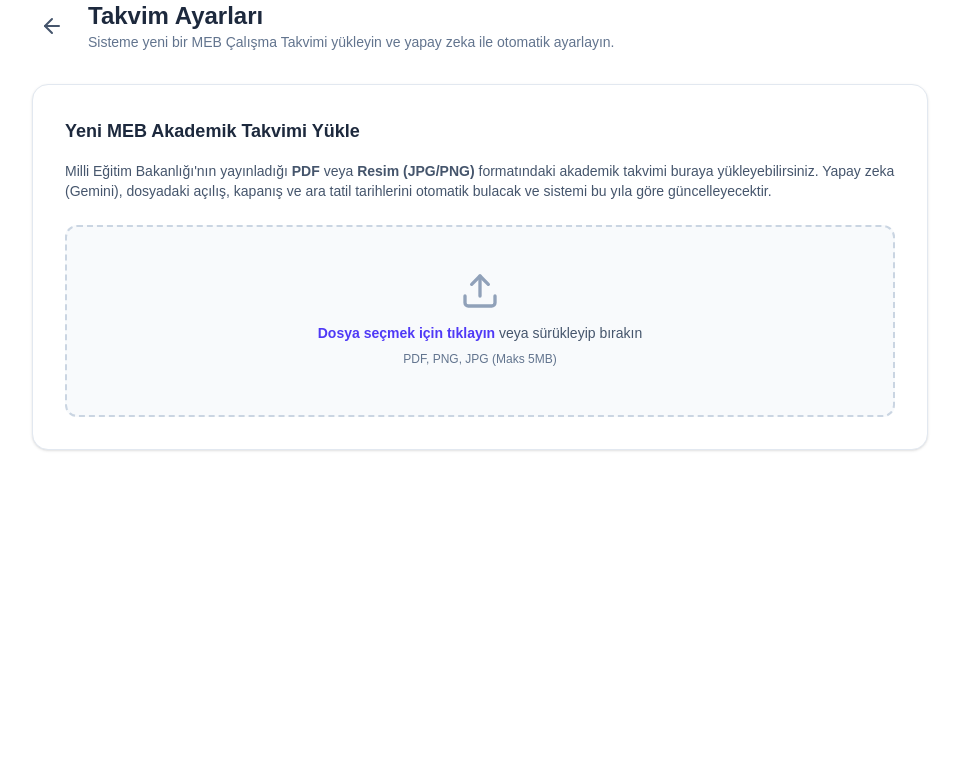
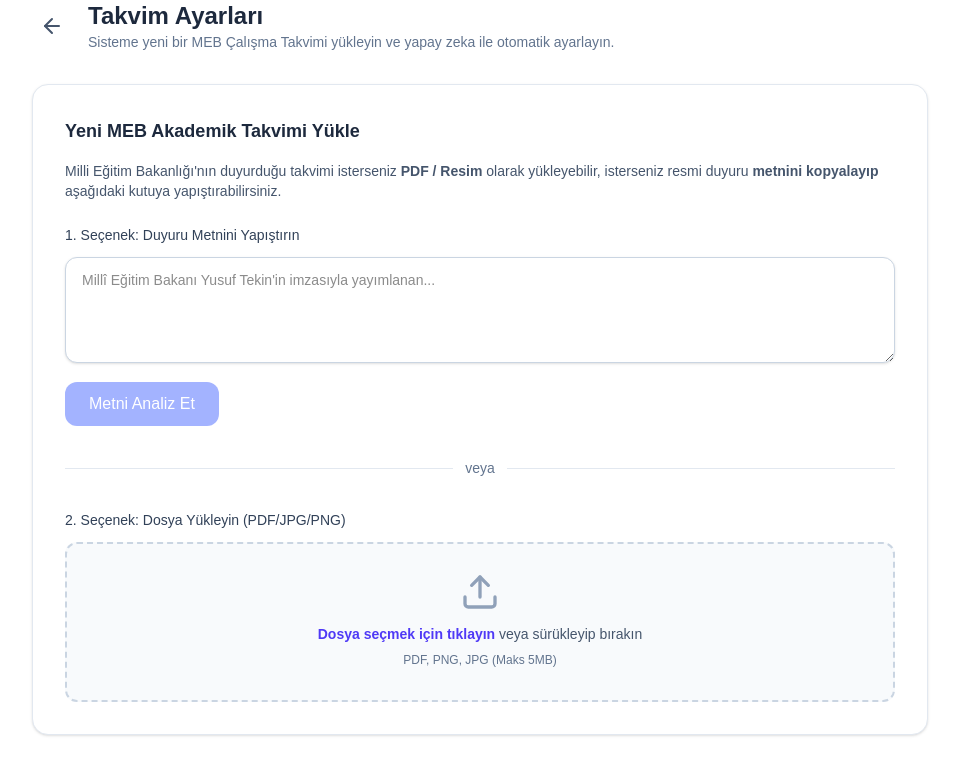
Before and after one commit to gokhanekerai/yillikplanasistani, a Next.js app in the folder saas/: page /app/settings in a window 1280 px wide. Shown: the top 774 px of the page, without its empty margins (160-1119 px from the left). Built offline with nearby package versions, Linux system fonts and the light colour scheme.

Commit message:
feat: takvim ayarlarina metin kopyalama destegi eklendi

```diff
--- a/saas/app/api/parse-calendar/route.js
+++ b/saas/app/api/parse-calendar/route.js
@@ -4,10 +4,10 @@
 
 export async function POST(req) {
   try {
-    const { fileBase64, mimeType } = await req.json();
+    const { fileBase64, mimeType, rawText } = await req.json();
 
-    if (!fileBase64 || !mimeType) {
-      return new Response(JSON.stringify({ error: "Dosya bulunamadı." }), { status: 400 });
+    if (!rawText && (!fileBase64 || !mimeType)) {
+      return new Response(JSON.stringify({ error: "Dosya veya metin bulunamadı." }), { status: 400 });
     }
 
     const apiKey = process.env.GEMINI_API_KEY;
@@ -28,15 +28,17 @@
 Tarih formatı KESİNLİKLE "YYYY-MM-DD" (Yıl-Ay-Gün) formatında olmalıdır!
 `;
 
-    const content = [
-      {
+    const content = [prompt];
+    if (rawText) {
+      content.push(rawText);
+    } else {
+      content.push({
         inlineData: {
           data: fileBase64,
           mimeType: mimeType
         }
-      },
-      prompt
-    ];
+      });
+    }
 
     const modelsToTry = [
       "gemini-2.5-flash",
--- a/saas/app/app/settings/page.js
+++ b/saas/app/app/settings/page.js
@@ -9,14 +9,63 @@
   const [status, setStatus] = useState("idle"); // idle, processing, success, error
   const [message, setMessage] = useState("");
   const [parsedJson, setParsedJson] = useState("");
+  const [rawText, setRawText] = useState("");
   const fileInputRef = useRef(null);
+
+  const processApiResponse = async (response) => {
+    if (!response.ok) {
+      const errData = await response.json().catch(() => null);
+      throw new Error(errData?.error || "Takvim işlenirken hata oluştu.");
+    }
+
+    const result = await response.json();
+    const calendarData = result.data;
+
+    // LocalStorage'a kaydet (Bu tarayıcı için hemen aktif olur)
+    saveCustomCalendar(calendarData.year, calendarData);
+
+    // Ekranda admin'e göstermek için JSON oluştur
+    const jsonOutput = `"${calendarData.year}": {
+  schoolStart: new Date("${calendarData.schoolStart}"),
+  schoolEnd: new Date("${calendarData.schoolEnd}"),
+  holidays: [
+${calendarData.holidays.map(h => `    { name: "${h.name}", start: new Date("${h.start}"), end: new Date("${h.end}") }`).join(",\n")}
+  ]
+}`;
+    setParsedJson(jsonOutput);
+    setStatus("success");
+    setMessage(`"${calendarData.year}" MEB Takvimi başarıyla çözümlendi ve tarayıcınıza kaydedildi! Artık Yıllık Plan Üret sayfasında bu yılı seçebilirsiniz.`);
+  };
+
+  const handleTextSubmit = async () => {
+    if (!rawText || rawText.trim().length < 20) return;
+
+    setStatus("processing");
+    setMessage("MEB Takvimi yapay zeka ile analiz ediliyor (Yaklaşık 5-10 saniye sürebilir)...");
+    setParsedJson("");
+
+    try {
+      const response = await fetch("/api/parse-calendar", {
+        method: "POST",
+        headers: { "Content-Type": "application/json" },
+        body: JSON.stringify({ rawText })
+      });
+      await processApiResponse(response);
+    } catch (err) {
+      console.error(err);
+      setStatus("error");
+      setMessage(err.message || "Bilinmeyen bir hata oluştu.");
+    } finally {
+      setRawText("");
+    }
+  };
 
   const handleFileUpload = async (e) => {
     const file = e.target.files[0];
     if (!file) return;
 
     setStatus("processing");
-    setMessage("MEB Takvimi yapay zeka ile analiz ediliyor (Yaklaşık 10-20 saniye sürebilir)...");
+    setMessage("MEB Takvim dosyası yapay zeka ile analiz ediliyor (Yaklaşık 10-20 saniye sürebilir)...");
     setParsedJson("");
 
     try {
@@ -42,30 +91,7 @@
         body: JSON.stringify({ fileBase64: base64Data, mimeType: mimeType })
       });
 
-      if (!response.ok) {
-        const errData = await response.json().catch(() => null);
-        throw new Error(errData?.error || "Takvim işlenirken hata oluştu.");
-      }
-
-      const result = await response.json();
-      const calendarData = result.data;
-
-      // LocalStorage'a kaydet (Bu tarayıcı için hemen aktif olur)
-      saveCustomCalendar(calendarData.year, calendarData);
-
-      // Ekranda admin'e göstermek için JSON oluştur
-      // Admin bunu alıp lib/holidays.js içine yapıştırabilir.
-      const jsonOutput = `"${calendarData.year}": {
-  schoolStart: new Date("${calendarData.schoolStart}"),
-  schoolEnd: new Date("${calendarData.schoolEnd}"),
-  holidays: [
-${calendarData.holidays.map(h => `    { name: "${h.name}", start: new Date("${h.start}"), end: new Date("${h.end}") }`).join(",\n")}
-  ]
-}`;
-      setParsedJson(jsonOutput);
-      setStatus("success");
-      setMessage(`"${calendarData.year}" MEB Takvimi başarıyla çözümlendi ve tarayıcınıza kaydedildi! Artık Yıllık Plan Üret sayfasında bu yılı seçebilirsiniz.`);
-
+      await processApiResponse(response);
     } catch (err) {
       console.error(err);
       setStatus("error");
@@ -93,8 +119,8 @@
       <div className="bg-white rounded-2xl shadow-sm border border-slate-200 p-6 md:p-8">
         <h2 className="text-lg font-semibold text-slate-800 mb-4">Yeni MEB Akademik Takvimi Yükle</h2>
         <p className="text-slate-600 mb-6 text-sm">
-          Milli Eğitim Bakanlığı'nın yayınladığı <strong>PDF</strong> veya <strong>Resim (JPG/PNG)</strong> formatındaki akademik takvimi buraya yükleyebilirsiniz.
-          Yapay zeka (Gemini), dosyadaki açılış, kapanış ve ara tatil tarihlerini otomatik bulacak ve sistemi bu yıla göre güncelleyecektir.
+          Milli Eğitim Bakanlığı'nın duyurduğu takvimi isterseniz <strong>PDF / Resim</strong> olarak yükleyebilir,
+          isterseniz resmi duyuru <strong>metnini kopyalayıp</strong> aşağıdaki kutuya yapıştırabilirsiniz.
         </p>
 
         {status === "error" && (
@@ -117,7 +143,39 @@
             <p className="text-slate-600 font-medium">{message}</p>
           </div>
         ) : (
-          <label className="flex flex-col items-center justify-center w-full h-48 border-2 border-slate-300 border-dashed rounded-xl cursor-pointer bg-slate-50 hover:bg-slate-100 transition-colors">
+          <div className="space-y-8">
+            {/* Metin Yapıştırma */}
+            <div className="space-y-3">
+              <label className="block text-sm font-medium text-slate-700">1. Seçenek: Duyuru Metnini Yapıştırın</label>
+              <textarea
+                value={rawText}
+                onChange={(e) => setRawText(e.target.value)}
+                placeholder="Millî Eğitim Bakanı Yusuf Tekin'in imzasıyla yayımlanan..."
+                className="w-full px-4 py-3 border border-slate-300 rounded-xl focus:ring-2 focus:ring-indigo-500 focus:border-indigo-500 outline-none transition-all bg-white text-sm shadow-sm resize-y"
+                rows="4"
+              />
+              <button
+                onClick={handleTextSubmit}
+                disabled={!rawText || rawText.trim().length < 20}
+                className="w-full md:w-auto px-6 py-2.5 bg-indigo-600 hover:bg-indigo-700 disabled:bg-indigo-300 text-white rounded-xl font-medium transition-colors"
+              >
+                Metni Analiz Et
+              </button>
+            </div>
+
+            <div className="relative">
+              <div className="absolute inset-0 flex items-center" aria-hidden="true">
+                <div className="w-full border-t border-slate-200"></div>
+              </div>
+              <div className="relative flex justify-center">
+                <span className="bg-white px-3 text-sm text-slate-500 font-medium">veya</span>
+              </div>
+            </div>
+
+            {/* Dosya Yükleme */}
+            <div className="space-y-3">
+              <label className="block text-sm font-medium text-slate-700">2. Seçenek: Dosya Yükleyin (PDF/JPG/PNG)</label>
+              <label className="flex flex-col items-center justify-center w-full h-40 border-2 border-slate-300 border-dashed rounded-xl cursor-pointer bg-slate-50 hover:bg-slate-100 transition-colors">
                 <div className="flex flex-col items-center justify-center pt-5 pb-6">
                   <Upload className="w-10 h-10 mb-3 text-slate-400" />
                   <p className="mb-2 text-sm text-slate-600">
@@ -133,6 +191,8 @@
                   ref={fileInputRef}
                 />
               </label>
+            </div>
+          </div>
         )}
 
         {parsedJson && (
```
Lines whose indentation alone changed are shown as unchanged.
